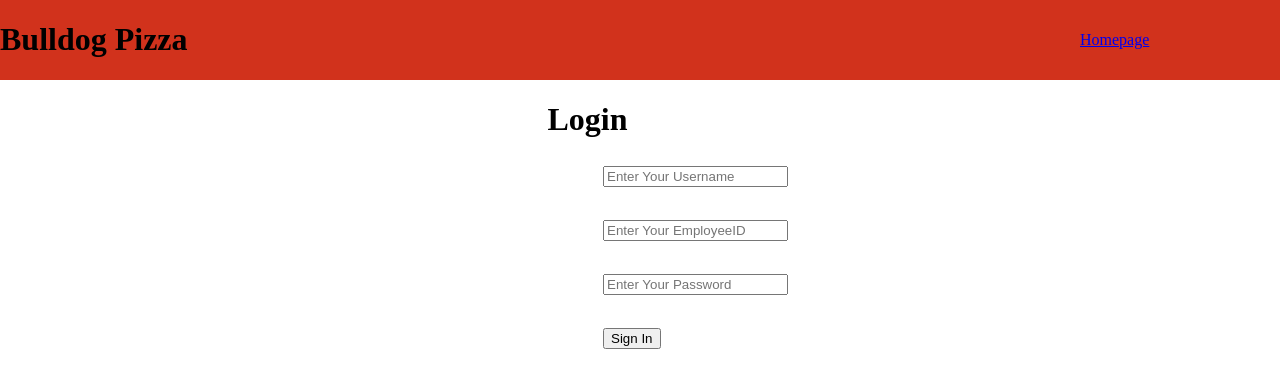
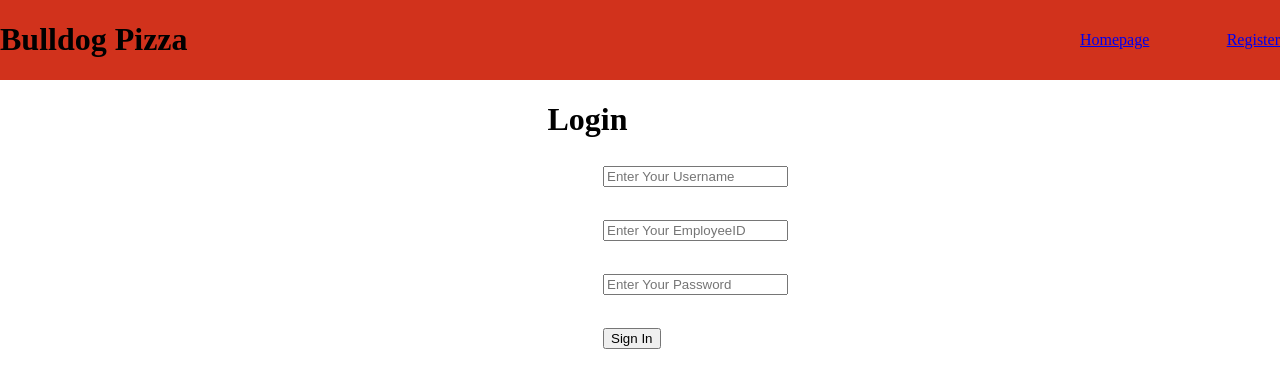
Before and after one commit to BenBowersJr/SoftwareProject, a Flask app: page /login in a window 1280 px wide. Shown: the top 375 px of the page. Run offline with Flask 2, Linux system fonts and the light colour scheme; some libraries are stand-ins or nearby versions.

Commit message:
added code for checking if account does/doesnt exist

```diff
--- a/app.py
+++ b/app.py
@@ -128,7 +128,7 @@ def login():
           session['logged_in'] = True
           return render_template('cmenu.html', message='Logged in successful!')
       else:
-        return render_template('login.html', message='Incorrect username or password')
+        return render_template('login.html', message='Incorrect username or password. Please register if an account does not exist.')
     else:
       cursor.execute("""SELECT * FROM workerlogin WHERE Worker_username = %s AND Worker_password = %s AND Employee_id = %s""", (username, password, employeeID ))
       result = cursor.fetchone()
@@ -136,7 +136,7 @@ def login():
           session['logged_in'] = True
           return render_template('work-menu.html', message='Logged in successful!')
       else:
-        return render_template('login.html', message='Incorrect username/employeeID or password')
+        return render_template('login.html', message='Incorrect username/employeeID or password. Please register if an account does not exist.')
     cursor.close()
     con.commit()
     con.close()
@@ -163,7 +163,12 @@ def register():
         password="e02966a8d4c287b73338f72e099e751c240f11ed6434aa6c5d626e1a11cd2b8c"
       )
       cursor = con.cursor()
-      if employeeID == '':
+      cursor.execute("""SELECT * FROM customerlogin WHERE Customer_username = %s AND Customer_password = %s""", (username, password ))
+      cursor.execute("""SELECT * FROM workerlogin WHERE Worker_username = %s AND Worker_password = %s AND Employee_id = %s""", (username, password, employeeID ))
+      result = cursor.fetchone()
+      if result:
+        return render_template('register.html', message='Account already exists!')
+      elif employeeID == '':
         cursor.execute("""INSERT INTO customerlogin VALUES (%s, %s)""", (username, password ))
         con.commit()
         cursor.execute("SELECT * FROM customerlogin")
--- a/templates/login.html
+++ b/templates/login.html
@@ -22,6 +22,7 @@
     <nav>
       <ul>
         <li><a href="{{url_for('homepage')}}">Homepage</a></li>
+        <li><a href="{{url_for('register')}}">Register</a></li>
       </ul>
     </nav>
   </header>
--- a/templates/register.html
+++ b/templates/register.html
@@ -22,6 +22,7 @@
     <nav>
       <ul>
         <li><a href="{{url_for('homepage')}}">Homepage</a></li>
+        <li><a href="{{url_for('login')}}">Login</a></li>
       </ul>
     </nav>
   </header>
```
